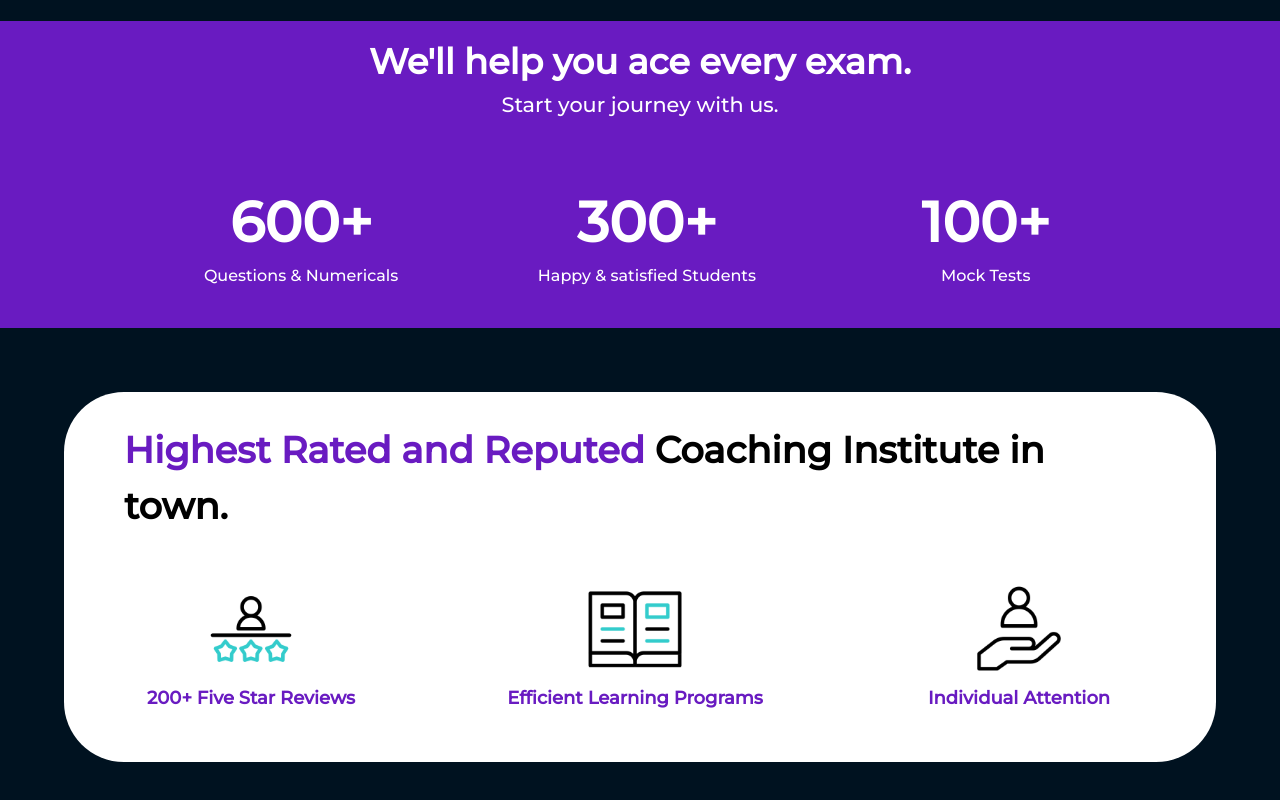
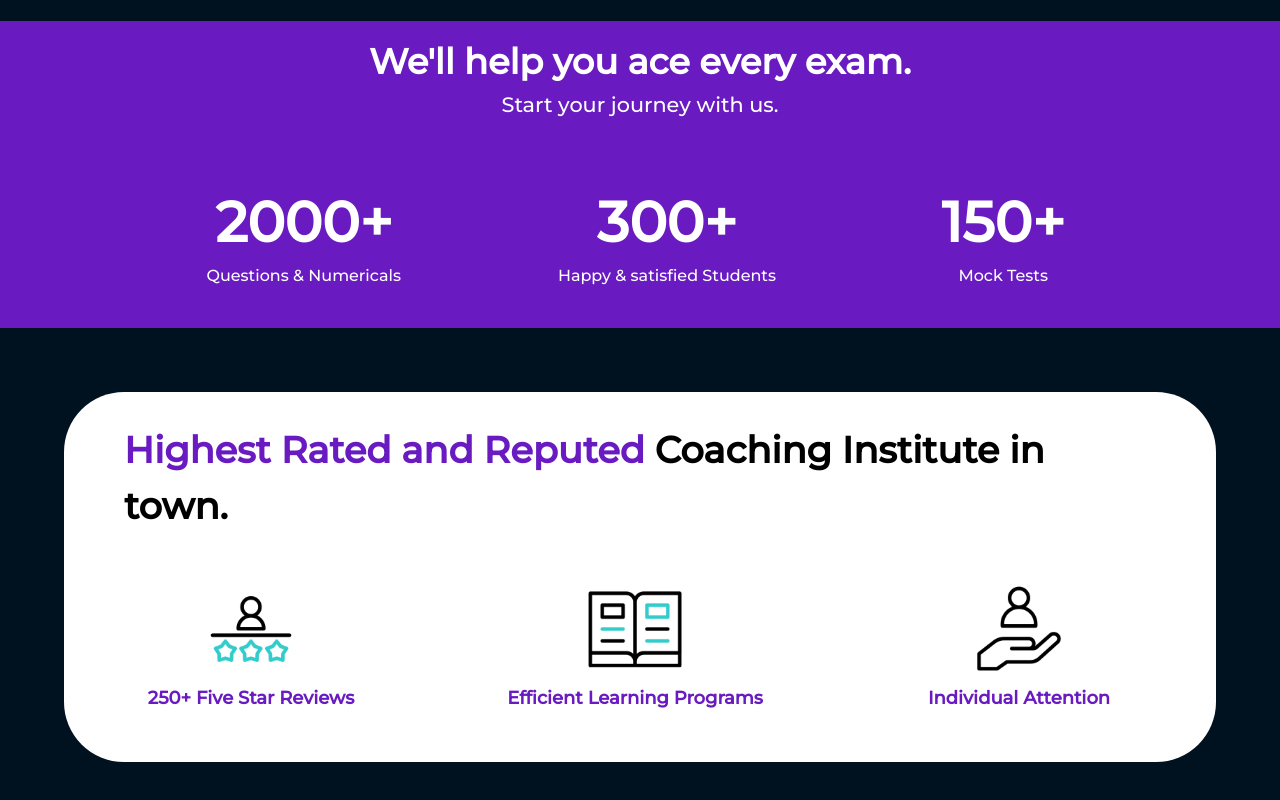
Before and after one commit to Voyager-07/Study-Point-Update_29_05_23, a plain HTML site: page index.html in a window 1280 px wide. Shown: the part 2665-3465 px from the top of the page. Drawn offline with nearby package versions, Linux system fonts and the light colour scheme.

Commit message:
Update index.html

```diff
--- a/index.html
+++ b/index.html
@@ -179,7 +179,7 @@
             <div class="subheading_info">Start your journey with us.</div>
             <div class="somemore_info">
                 <div class="info_contain">
-                    <span class="main_info">600+</span>
+                    <span class="main_info">2000+</span>
                     <span class="text_somemore">Questions & Numericals</span>
                 </div>
 
@@ -189,7 +189,7 @@
                 </div>
 
                 <div class="info_contain">
-                    <span class="main_info">100+</span>
+                    <span class="main_info">150+</span>
                     <span class="text_somemore">Mock Tests</span>
                 </div>
 
@@ -203,7 +203,7 @@
                  <div class="imgs">
                     <div class="rating_img">
                         <img src="images/rating.gif">
-                        <p>200+ Five Star Reviews</p>
+                        <p>250+ Five Star Reviews</p>
                     </div>
                     <div class="rating_img">
                         <img src="images/book.gif">
```
